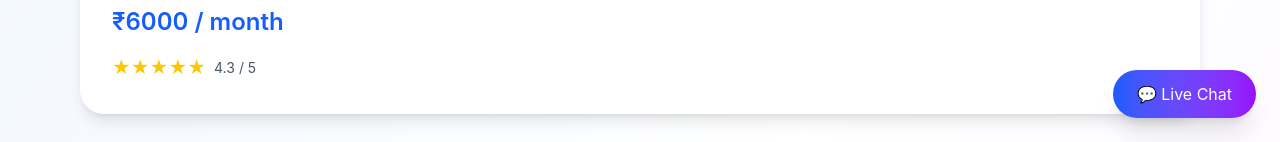
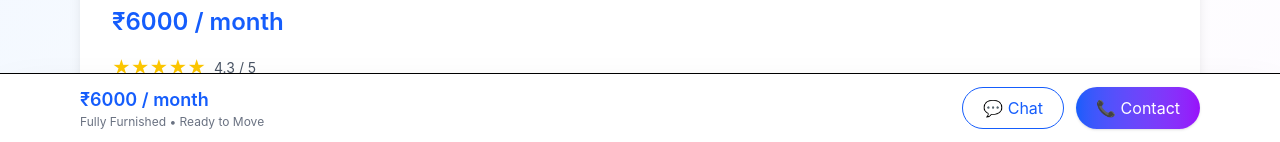
Before and after one commit to cyberchandan/roomMitra-frontend, a React (Vite) app: page /room/1 in a window 1280 px wide. Shown: the part 658-800 px from the top of the page. Built offline with nearby package versions, Linux system fonts and the light colour scheme.

Commit message:
stciky chat button added

```diff
--- a/src/pages/RoomDetail.jsx
+++ b/src/pages/RoomDetail.jsx
@@ -199,11 +199,40 @@ function RoomDetail() {
         </div>
       </div>
 
-      {/* ================= CHAT BUTTON ================= */}
+      {/* ================= STICKY BOOKING BAR ================= */}
 
-      <button className="fixed bottom-6 right-6 bg-gradient-to-r from-blue-600 to-purple-600 text-white px-6 py-3 rounded-full shadow-xl hover:scale-105 transition">
-        💬 Live Chat
-      </button>
+<div className="fixed bottom-0 left-0 w-full bg-white shadow-2xl border-t z-50">
+
+<div className="max-w-6xl mx-auto px-4 py-3 flex justify-between items-center">
+
+  {/* 🔹 Price Info */}
+  <div>
+    <p className="text-lg font-semibold text-blue-600">
+      ₹{room.price} / month
+    </p>
+    <p className="text-xs text-gray-500">
+      Fully Furnished • Ready to Move
+    </p>
+  </div>
+
+  {/* 🔹 Action Buttons */}
+  <div className="flex gap-3">
+
+    <button className="px-5 py-2 border border-blue-600 text-blue-600 rounded-full hover:bg-blue-600 hover:text-white transition">
+      💬 Chat
+    </button>
+
+    <button className="px-5 py-2 bg-gradient-to-r from-blue-600 to-purple-600 text-white rounded-full shadow hover:scale-105 transition">
+      📞 Contact
+    </button>
+
+  </div>
+
+</div>
+
+</div>
+
+
 
     </>
   );
```
